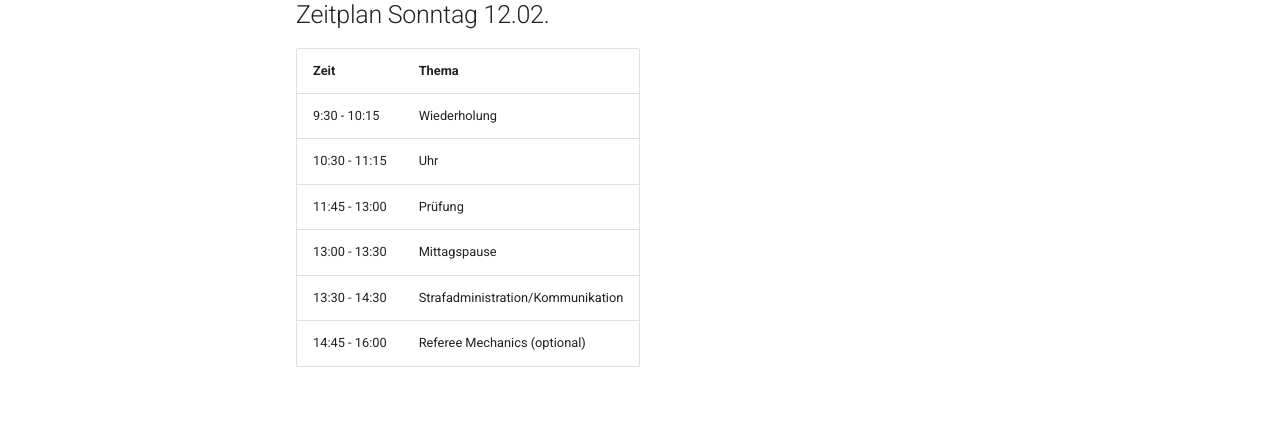
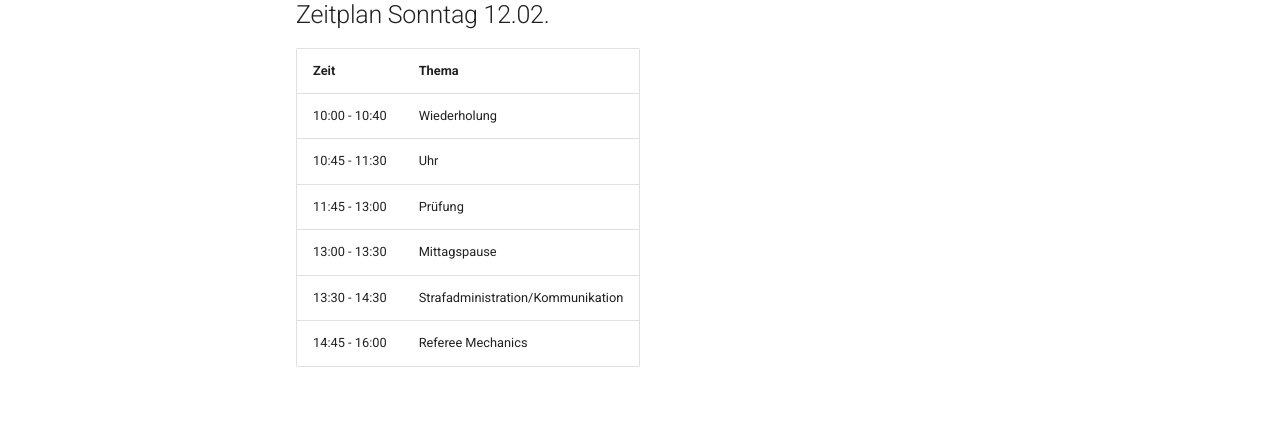
Before and after one commit to mschwieger/clinic, an MkDocs documentation site: the page built from docs/C.md, in a window 1280 px wide and 1377 px high. Shown: the part 768-1196 px from the top of the window. Built offline with MkDocs 1.6.1 and Material for MkDocs 9.7.7, drawn with Linux system fonts in a browser that asks for light colours; comment, search, counter and statistics services are not loaded.

Commit message:
Update C.md

```diff
--- a/docs/C.md
+++ b/docs/C.md
@@ -16,12 +16,12 @@
 ## Zeitplan Sonntag 12.02.
 |Zeit	|Thema |
 |-- |-- |
-|9:30 - 10:15	|Wiederholung|
-|10:30 - 11:15	|Uhr|
+|10:00 - 10:40	|Wiederholung|
+|10:45 - 11:30	|Uhr|
 |11:45 - 13:00	|Prüfung|
 |13:00 - 13:30	|Mittagspause|
 |13:30 - 14:30	|Strafadministration/Kommunikation|
-|14:45 - 16:00	|Referee Mechanics (optional)|
+|14:45 - 16:00	|Referee Mechanics|
 
 ## Wo?
 Alle Lehrgänge finden in den neuen Schulungsräumen der Hamburg Blue Devils statt.
```
